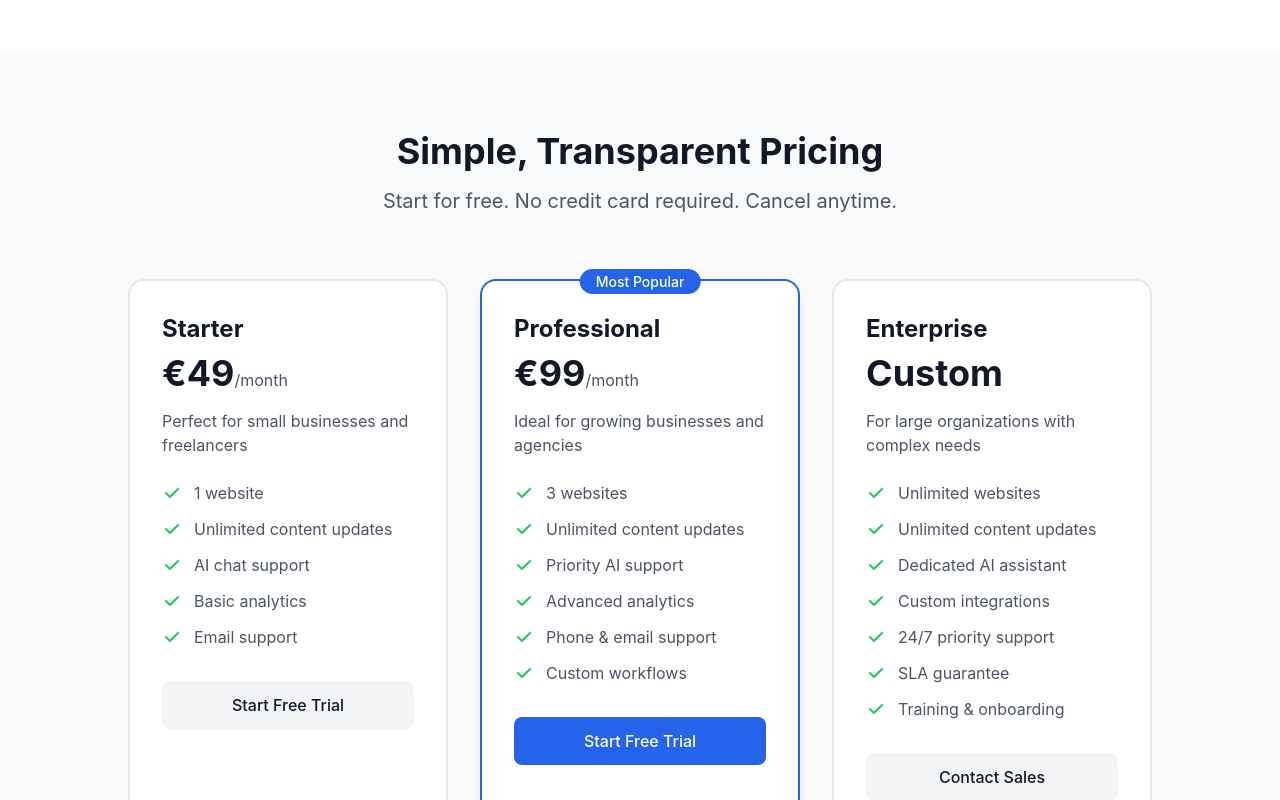
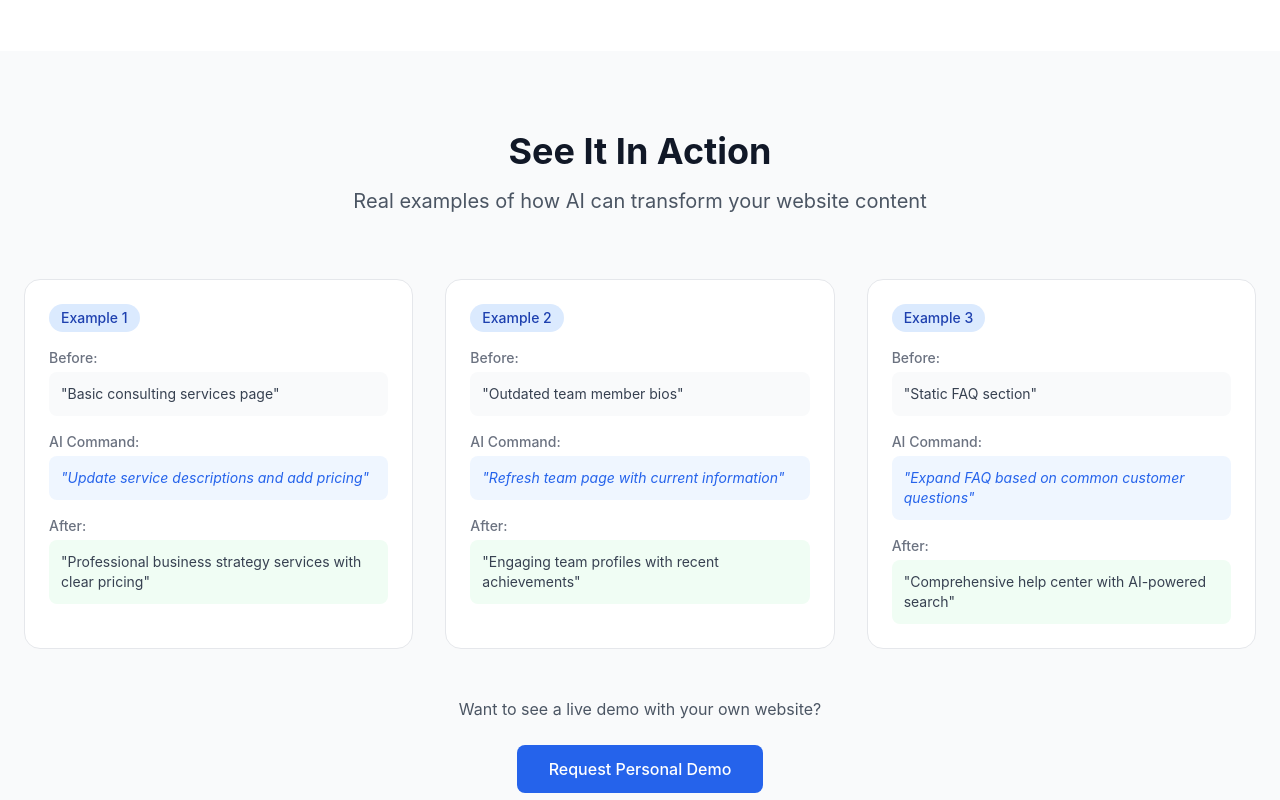
Before and after one commit to ContentWeaverAI/Platform, a Next.js app in the folder apps/frontend/: page / in a window 1280 px wide. Shown: the part 2240-3040 px from the top of the page. Built offline with nearby package versions, Linux system fonts and the light colour scheme.

Commit message:
feat: add Demo section with real use case examples

```diff
--- a/apps/frontend/pages/index.js
+++ b/apps/frontend/pages/index.js
@@ -3,6 +3,7 @@ import Header from '../src/components/layout/header'
 import Hero from '../src/components/sections/hero'
 import HowItWorks from '../src/components/sections/how-it-works'
 import Features from '../src/components/sections/features'
+import Demo from '../src/components/sections/demo'
 import Pricing from '../src/components/sections/pricing'
 import Footer from '../src/components/layout/footer'
 
@@ -11,7 +12,6 @@ export default function Home() {
     <>
       <Head>
         <title>ContentWeaver - AI-Powered Content Management</title>
-        <meta name="description" content="Update your website content through AI conversation. No technical skills required." />
       </Head>
 
       <div className="min-h-screen bg-white">
@@ -20,6 +20,7 @@ export default function Home() {
           <Hero />
           <HowItWorks />
           <Features />
+          <Demo />
           <Pricing />
         </main>
         <Footer />
--- /dev/null
+++ b/apps/frontend/src/components/sections/demo.jsx
@@ -0,0 +1,79 @@
+export default function Demo() {
+  const examples = [
+    {
+      before: "Basic consulting services page",
+      after: "Professional business strategy services with clear pricing",
+      action: "Update service descriptions and add pricing"
+    },
+    {
+      before: "Outdated team member bios",
+      after: "Engaging team profiles with recent achievements",
+      action: "Refresh team page with current information"
+    },
+    {
+      before: "Static FAQ section",
+      after: "Comprehensive help center with AI-powered search",
+      action: "Expand FAQ based on common customer questions"
+    }
+  ]
+
+  return (
+    <section id="demo" className="py-20 bg-gray-50">
+      <div className="max-w-7xl mx-auto px-6">
+        {/* Section Header */}
+        <div className="text-center mb-16">
+          <h2 className="text-4xl font-bold text-gray-900 mb-4">
+            See It In Action
+          </h2>
+          <p className="text-xl text-gray-600 max-w-2xl mx-auto">
+            Real examples of how AI can transform your website content
+          </p>
+        </div>
+
+        {/* Examples Grid */}
+        <div className="grid grid-cols-1 lg:grid-cols-3 gap-8">
+          {examples.map((example, index) => (
+            <div key={index} className="bg-white rounded-2xl p-6 border border-gray-200">
+              <div className="mb-4">
+                <span className="inline-block bg-blue-100 text-blue-800 text-sm font-medium px-3 py-1 rounded-full">
+                  Example {index + 1}
+                </span>
+              </div>
+
+              <div className="space-y-4">
+                <div>
+                  <h4 className="text-sm font-medium text-gray-500 mb-1">Before:</h4>
+                  <p className="text-gray-700 bg-gray-50 p-3 rounded-lg text-sm">
+                    "{example.before}"
+                  </p>
+                </div>
+
+                <div>
+                  <h4 className="text-sm font-medium text-gray-500 mb-1">AI Command:</h4>
+                  <p className="text-blue-600 bg-blue-50 p-3 rounded-lg text-sm italic">
+                    "{example.action}"
+                  </p>
+                </div>
+
+                <div>
+                  <h4 className="text-sm font-medium text-gray-500 mb-1">After:</h4>
+                  <p className="text-gray-700 bg-green-50 p-3 rounded-lg text-sm">
+                    "{example.after}"
+                  </p>
+                </div>
+              </div>
+            </div>
+          ))}
+        </div>
+
+        {/* Live Demo CTA */}
+        <div className="text-center mt-12">
+          <p className="text-gray-600 mb-6">Want to see a live demo with your own website?</p>
+          <button className="bg-blue-600 text-white px-8 py-3 rounded-lg font-medium hover:bg-blue-700 transition-colors">
+            Request Personal Demo
+          </button>
+        </div>
+      </div>
+    </section>
+  )
+}
```
